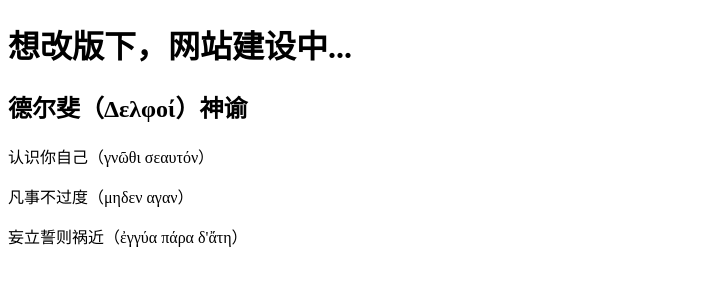
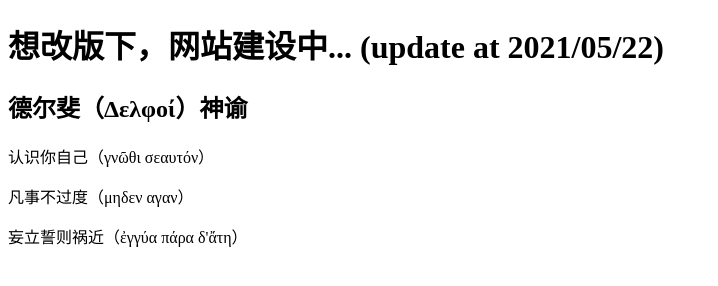
Before and after one commit to yijq/yijinqian.com, a plain HTML site: page index.html in a window 1280 px wide. Shown: the whole page, without its empty margins (0-718 px from the left). Drawn offline with Linux system fonts and the light colour scheme.

Commit message:
添加时间

```diff
--- a/index.html
+++ b/index.html
@@ -12,7 +12,7 @@
 </head>
 <body>
   <main>
-    <h1>想改版下，网站建设中...</h1>
+    <h1>想改版下，网站建设中... (update at 2021/05/22)</h1>
 
     <h2>德尔斐（Δελφοί）神谕</h2>
     <p>认识你自己（γνῶθι σεαυτόν）</p>
```
